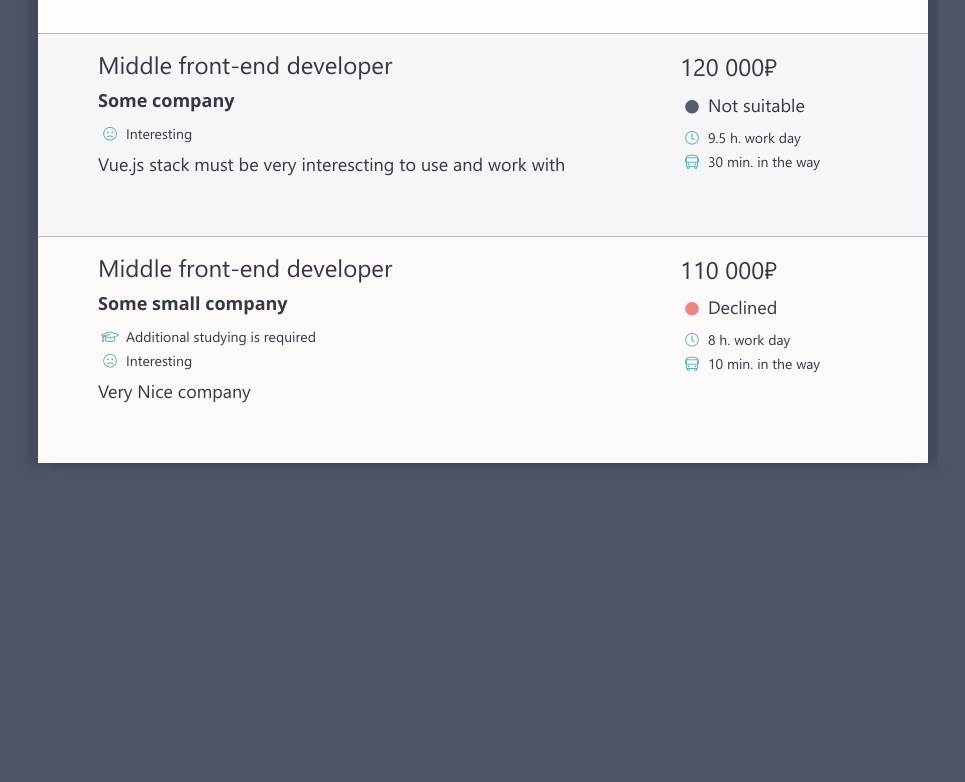
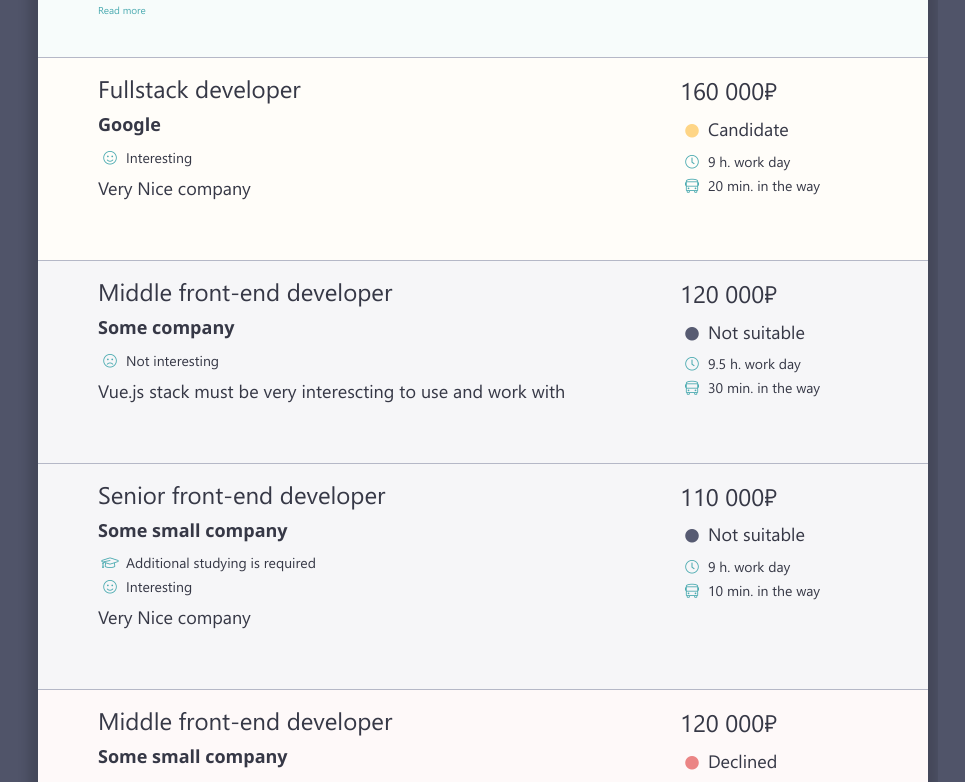
Before and after one commit to ArtemeeSenin/job-search-app, a React (Create React App) app: page / in a window 1280 px wide. Shown: the part 451-1233 px from the top of the page, without its empty margins (32-997 px from the left). Before the commit the page ends 1034 px from the top, so only its background shows below. Built offline with nearby package versions, Linux system fonts and the light colour scheme; what react-redux-loading-bar would draw is missing.

Commit message:
vacancies sort

```diff
--- a/src/components/containers/RatingTable.jsx
+++ b/src/components/containers/RatingTable.jsx
@@ -3,31 +3,6 @@ import { connect } from 'react-redux'
 import RatingTableVacancy from './RatingTableVacancy';
 
 const RatingTable = (props) => {
-    // const vacancyList = [{
-    //     position: "Senior front-end developer",
-    //     company: "Epic Company",
-    //     salaryNumber: "220 000",
-    //     salaryCurrency: "₽",
-    //     status: "Offer",
-    //     workingDay: "8 h.",
-    //     inTheWay: "1 h. 20 min.",
-    //     additionalStudying: true,
-    //     interesting: "smile",
-    //     comment: "Frontend developer at Quby you will work primarily on our hybrid mobile application which is targeted at our energy utility’s end users. Frontend developer at Quby you will work primarily on our hybrid mobile application which is targeted at our energy utility’s end users."
-    // },
-    // {
-    //     position: "Senior front-end developer",
-    //     company: "Epic Company",
-    //     salaryNumber: "220 000",
-    //     salaryCurrency: "₽",
-    //     status: "Declined",
-    //     workingDay: "8 h.",
-    //     inTheWay: "1 h. 20 min.",
-    //     additionalStudying: true,
-    //     interesting: "frown",
-    //     comment: "Frontend developer at Quby you will work primarily on our hybrid mobile application which is targeted at our energy utility’s end users. Frontend developer at Quby you will work primarily on our hybrid mobile application which is targeted at our energy utility’s end users."
-    // }]
-
     const { vacancies, visibilityFilter } = props;
 
     return (
@@ -43,8 +18,32 @@ const RatingTable = (props) => {
     )
 }
 function mapStateToProps(state) {
+    let { vacancies } = state;
+    const comparevacancies = (a, b) => {
+        return statusCompare(a, b);
+    }
+    const profitCompare = (a, b) => {
+        const aProfit = ~~(a.salary / (a.workDay + a.inTheWay));
+        const bProfit = ~~(b.salary / (b.workDay + b.inTheWay));
+        return bProfit - aProfit;
+    }
+    const interestCompare = (a, b) => {
+        if (a.isInteresting === b.isInteresting) return profitCompare(a, b)
+        else return !a.isInteresting
+    }
+    const statusCompare = (a, b) => {
+        if (a.status === b.status) return interestCompare(a, b)
+        else if (a.status === 'offer') return -1
+        else if (b.status === 'offer') return 1
+        else if (a.status === 'candidate') return -1
+        else if (b.status === 'candidate') return 1
+        else if (a.status === 'not suitable') return -1
+        else if (b.status === 'not suitable') return 1
+    }
+    vacancies.sort(comparevacancies);
+
     return {
-        vacancies: state.vacancies,
+        vacancies,
         visibilityFilter: state.visibilityFilter
     }
 }
--- a/src/components/containers/RatingTableVacancy.jsx
+++ b/src/components/containers/RatingTableVacancy.jsx
@@ -44,7 +44,7 @@ const RatingTableVacancy = ({ data }) => (
                         }
                         <li className="vacancy-summary__info-list-item">
                             <i className={`fal fa-${data.isInteresting ? 'smile' : 'frown'}`}></i>
-                            <span className="vacancy-summary__info-list-item-text">Interesting</span>
+                            <span className="vacancy-summary__info-list-item-text">{data.isInteresting ? 'Interesting' : 'Not interesting'}</span>
                         </li>
                     </ul>
                     {data.commentary ? (
--- a/src/index.json
+++ b/src/index.json
@@ -1,11 +1,27 @@
 {
     "user": {},
-    "vacancies": [{
+    "vacancies": [
+        {
             "position": "Senior front-end developer",
             "company": "Epic Company",
             "salary": 110000,
             "workDay": 480,
             "inTheWay": 40,
+            "description": "Like it",
+            "isInteresting": true,
+            "requiresAdditionalStudying": true,
+            "commentary": "Frontend developer at Quby you will work primarily on React stack basically and use some native tools",
+            "status": "offer",
+            "id": "petyu0oy44nzecbe6rmj",
+            "companyDescription": "",
+            "companyCommentary": ""
+        },
+        {
+            "position": "Senior front-end developer",
+            "company": "Epic Company",
+            "salary": 110000,
+            "workDay": 480,
+            "inTheWay": 20,
             "description": "Like it",
             "isInteresting": true,
             "requiresAdditionalStudying": true,
@@ -48,7 +64,7 @@
         {
             "position": "Middle front-end developer",
             "company": "Some small company",
-            "salary": 110000,
+            "salary": 120000,
             "workDay": 480,
             "inTheWay": 10,
             "description": "Not so interesting",
@@ -59,6 +75,36 @@
             "id": "nna0mkyyataquvlkrq5t",
             "companyDescription": "",
             "companyCommentary": ""
+        },
+        {
+            "position": "Senior front-end developer",
+            "company": "Some small company",
+            "salary": 110000,
+            "workDay": 480,
+            "inTheWay": 10,
+            "description": "Not so interesting",
+            "isInteresting": true,
+            "requiresAdditionalStudying": true,
+            "commentary": "Very Nice company",
+            "status": "declined",
+            "id": "nna0mkyyataquvlkrq5t",
+            "companyDescription": "",
+            "companyCommentary": ""
+        },
+        {
+            "position": "Senior front-end developer",
+            "company": "Some small company",
+            "salary": 110000,
+            "workDay": 540,
+            "inTheWay": 10,
+            "description": "Not so interesting",
+            "isInteresting": true,
+            "requiresAdditionalStudying": true,
+            "commentary": "Very Nice company",
+            "status": "not suitable",
+            "id": "nna0mkyyataquvlkrq5t",
+            "companyDescription": "",
+            "companyCommentary": ""
         }
     ],
     "visibilityFilter": {},
```
